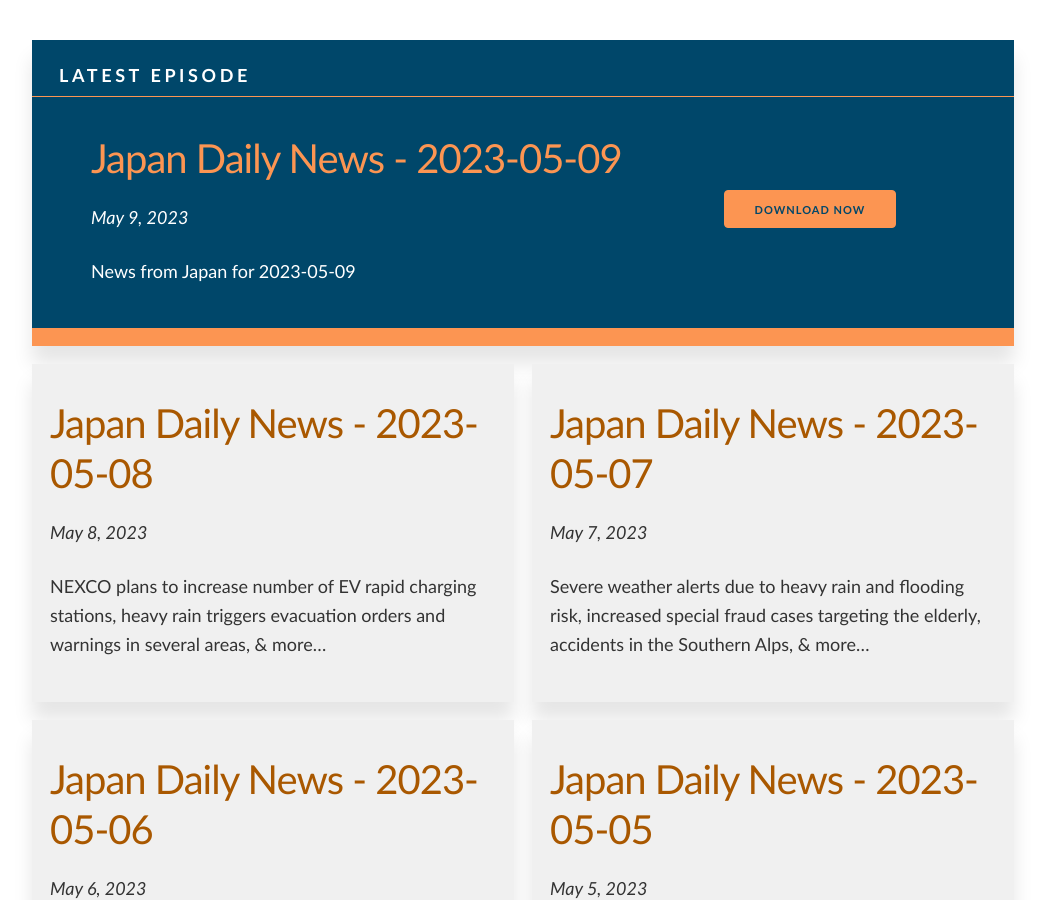
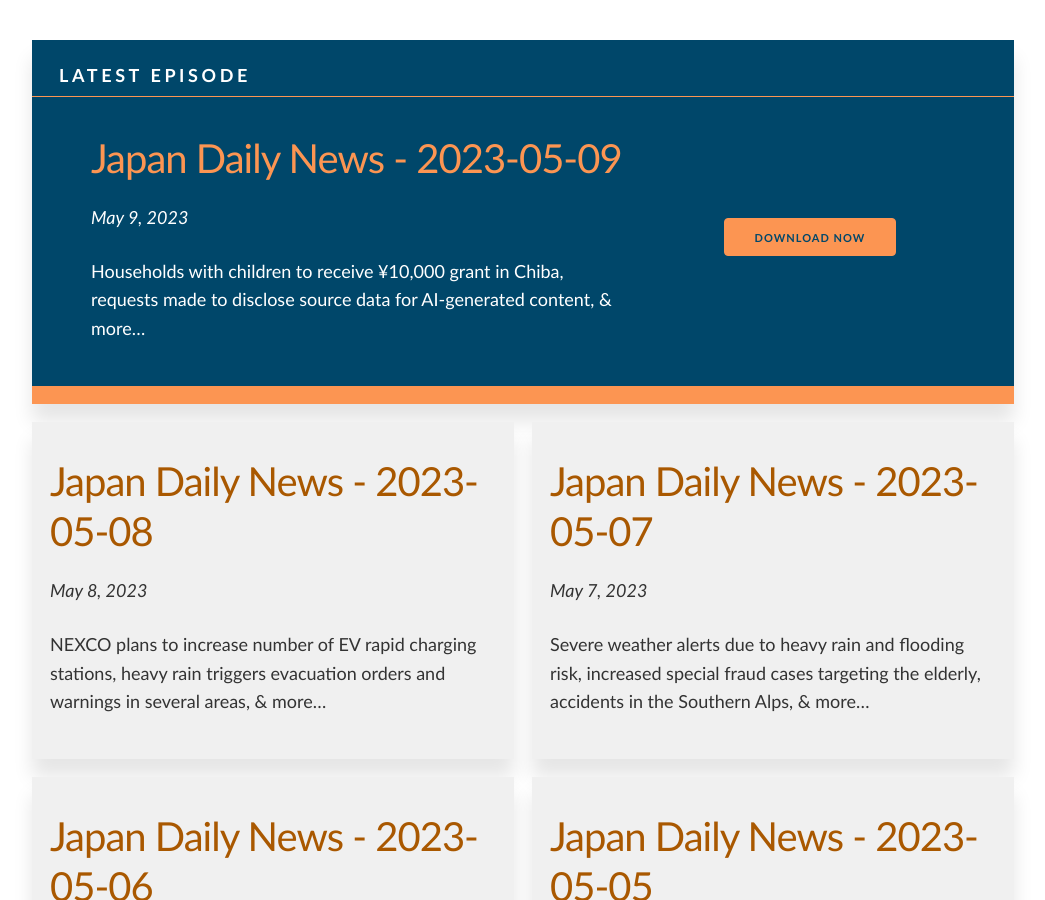
Before and after one commit to tagawa/JapanDailyNews, a Jekyll site: the page built from docs/index.html, in a window 1280 px wide and 900 px high, scrolled down 450 px. Shown: the whole window, without its empty margins (117-1162 px from the left). Built offline with Jekyll 4.4.1, drawn with Linux system fonts in a browser that asks for light colours; comment, search, counter and statistics services are not loaded.

Commit message:
Updated summary

```diff
--- a/docs/_posts/2023-05-09-news.md
+++ b/docs/_posts/2023-05-09-news.md
@@ -3,7 +3,7 @@ layout: post
 title: "Japan Daily News - 2023-05-09"
 date: 2023-05-09 08:42:19 +0900
 file: https://archive.org/download/japandailynews/japandailynews_2023-05-09.mp3
-summary: "News from Japan for 2023-05-09"
+summary: "Households with children to receive ¥10,000 grant in Chiba, requests made to disclose source data for AI-generated content, & more…"
 description: "English news from Japan for May 9th, 2023."
 duration: "171"
 length: "02:51"
```
